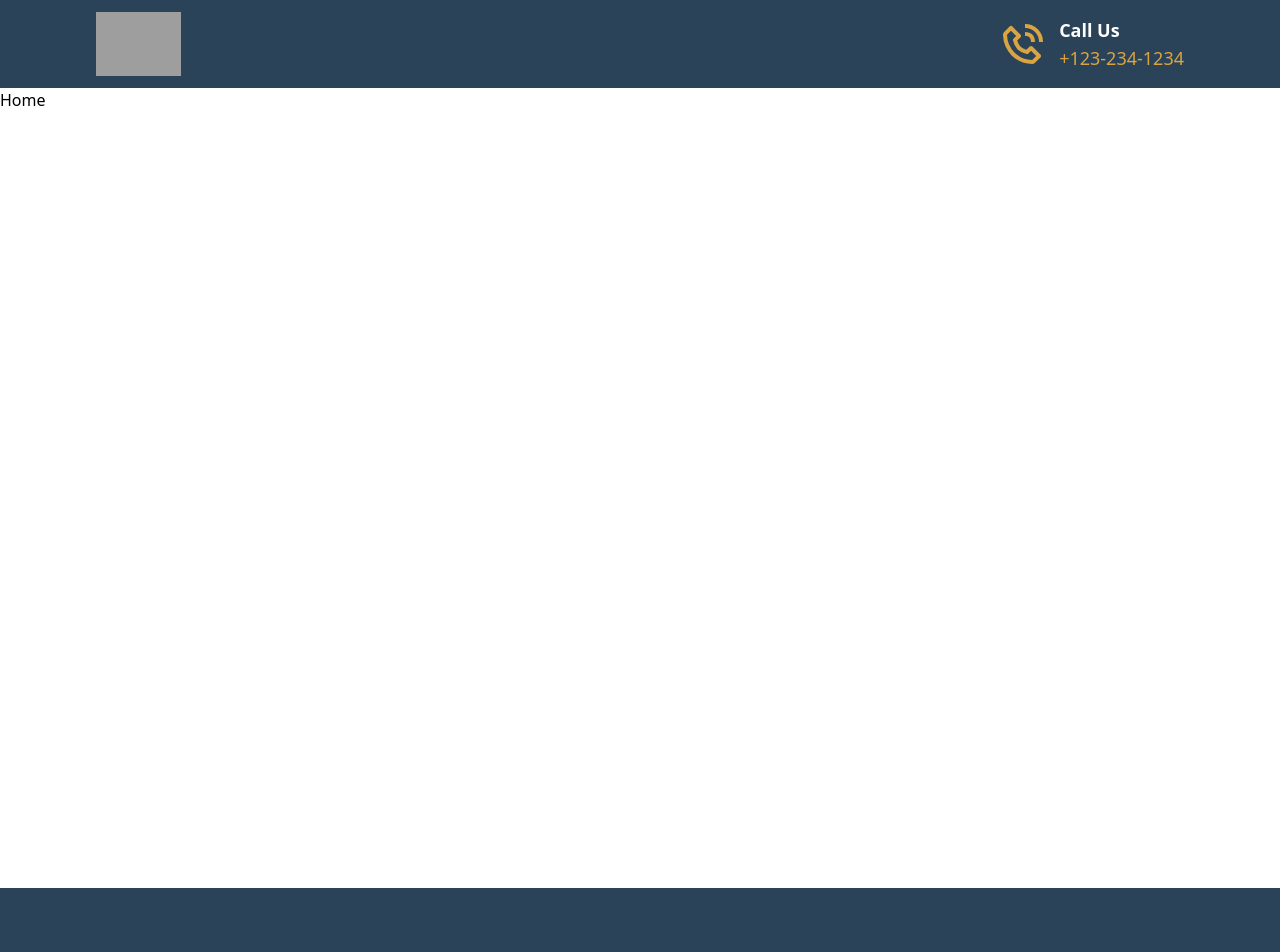
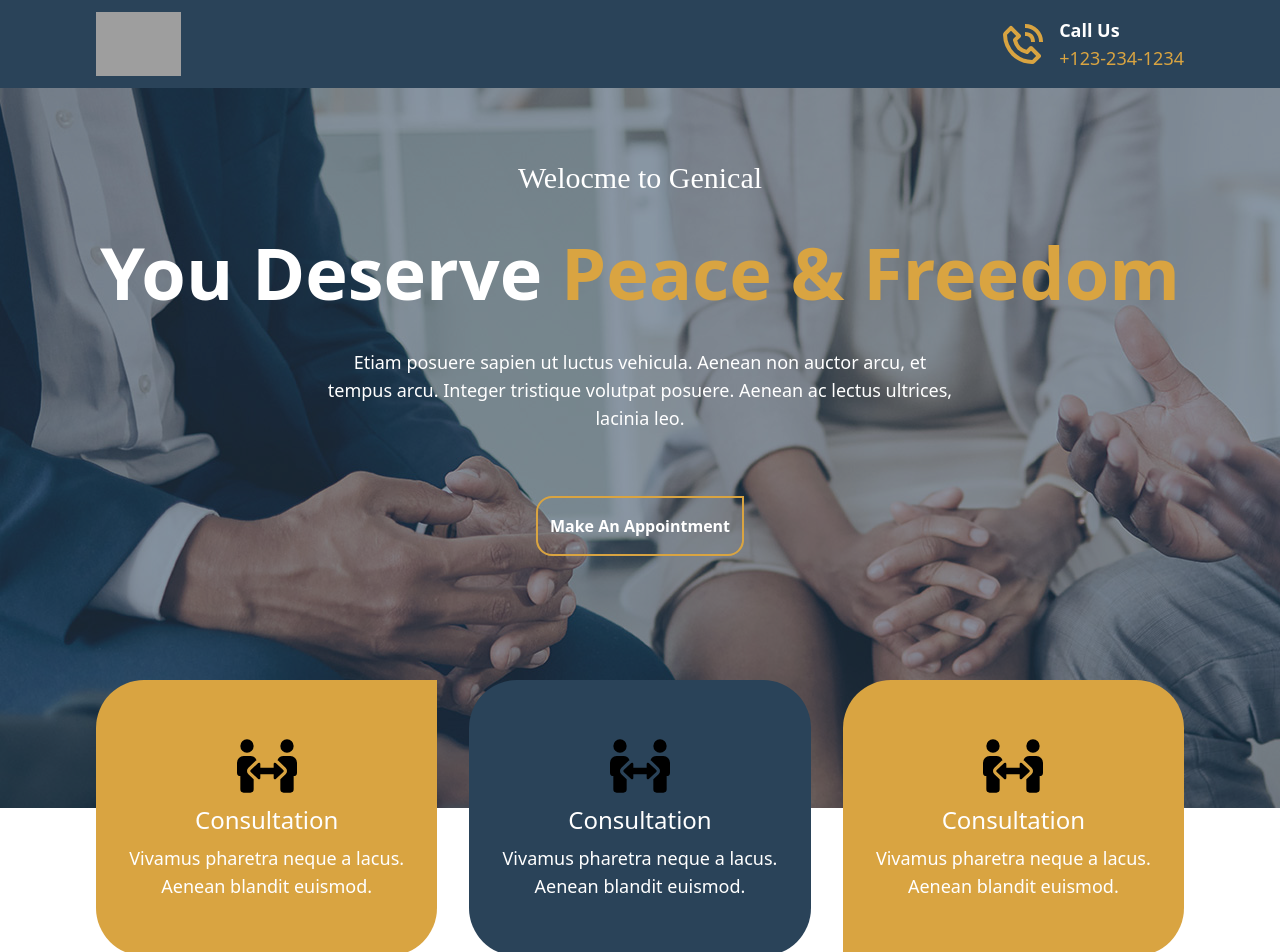
Before and after one commit to paldebarun/Abhil, a React (Vite) app in the folder client/: page / in a window 1280 px wide. Shown: the top 952 px of the page. Built offline with nearby package versions, Linux system fonts and the light colour scheme; grey boxes are pictures that could not be loaded.

Commit message:
Some Home Page Component Completed

```diff
--- a/client/src/components/AboutUs/AboutUs.jsx
+++ b/client/src/components/AboutUs/AboutUs.jsx
@@ -19,7 +19,24 @@ const AboutUs = ({ setActiveUrl }) => {
       {/* About Content */}
       <div className="w-full pt-[8rem] ">
         {/* About  */}
-        <div className="w-full px-5 lg:px-[4rem] xl:px-[6rem] mb-[8rem] flex items-center gap-[4rem] lg:gap-[2rem] xl:gap-[4rem] flex-col-reverse  lg:flex-row transition-all duration-300">
+        <About />
+
+        {/* Community Trust  */}
+        <CommunityTrust />
+
+        {/* Why Choose Us  */}
+        <WhyChooseUs />
+
+        {/* Experiance People  */}
+        <ExperiencedPeople />
+      </div>
+    </div>
+  );
+};
+
+export const About = () => {
+  return (
+    <div className="w-full px-5 lg:px-[4rem] xl:px-[6rem] pb-[8rem] flex items-center gap-[4rem] lg:gap-[2rem] xl:gap-[4rem] flex-col-reverse  lg:flex-row transition-all duration-300">
       {/* Left About Contet  */}
       <div className=" lg:w-[50%]">
         <div>
@@ -42,9 +59,9 @@ const AboutUs = ({ setActiveUrl }) => {
               wordSpacing: "1px",
             }}
           >
-                Lorem ipsum, dolor sit amet consectetur adipisicing elit. Quis
-                ipsam explicabo, aspernatur totam quibabo, aspernatur totam
-                quibabo, aspernatur totam quibusdam unde?
+            Lorem ipsum, dolor sit amet consectetur adipisicing elit. Quis ipsam
+            explicabo, aspernatur totam quibabo, aspernatur totam quibabo,
+            aspernatur totam quibusdam unde?
           </p>
 
           <p
@@ -65,9 +82,7 @@ const AboutUs = ({ setActiveUrl }) => {
               <HiOutlineUserGroup />
             </div>
             <div>
-                  <h1 className="  text-2xl font-medium">
-                    Expert Psychologist
-                  </h1>
+              <h1 className="  text-2xl font-medium">Expert Psychologist</h1>
               <p className="text-lg text-text_color1 break-all">
                 Etiam posuere sapien ut sed vehicula aenean non.
               </p>
@@ -89,8 +104,8 @@ const AboutUs = ({ setActiveUrl }) => {
 
         <div className="p-7 border-l-2 border-secondary_color rounded-tl-3xl">
           <p className=" font-[cursive] text-xl text-text_color1">
-                “Vestibulum blandit felis a auctor efficitur. In in erated nec
-                ipsum eleifend lacinia in nec libero sed dictum magna.”
+            “Vestibulum blandit felis a auctor efficitur. In in erated nec ipsum
+            eleifend lacinia in nec libero sed dictum magna.”
           </p>
         </div>
       </div>
@@ -116,21 +131,10 @@ const AboutUs = ({ setActiveUrl }) => {
         </div>
       </div>
     </div>
-
-        {/* Community Trust  */}
-        <CommunityTrust />
-
-        {/* Why Choose Us  */}
-        <WhyChooseUs />
-
-        {/* Experiance People  */}
-        <ExperiencedPeople />
-      </div>
-    </div>
   );
 };
 
-const WhyChooseUs = () => {
+export const WhyChooseUs = () => {
   const SkillSet = [
     {
       title: "Confidentiality",
@@ -274,7 +278,7 @@ const WhyChooseUs = () => {
   );
 };
 
-const ExperiencedPeople = () => {
+export const ExperiencedPeople = () => {
   const People = [
     {
       title: "Emily Spector",
@@ -398,7 +402,7 @@ const ExperiencedPeople = () => {
   );
 };
 
-const CommunityTrust = () => {
+export const CommunityTrust = () => {
   return (
     <div
       className="w-full  bg-fixed relative mb-[8rem] "
--- a/client/src/components/Appointment/Appointment.jsx
+++ b/client/src/components/Appointment/Appointment.jsx
@@ -3,6 +3,20 @@ import { FaUserSecret, FaRegAddressBook, FaRegClock } from "react-icons/fa";
 import PageHeader from "../Layout/PageHeader";
 
 const Appointment = () => {
+  return (
+    <div className="w-full min-h-[100vh] bg-background_color">
+      {/* PageHeader  */}
+      <PageHeader title1={"Appoinment"} title2={""} />
+
+      {/* Appintment Content  */}
+      <div className="pt-[6rem]">
+        <AppointmentForm />
+      </div>
+    </div>
+  );
+};
+
+export const AppointmentForm = () => {
   const [name, setName] = useState();
   const [email, setEmail] = useState();
   const [phone, setPhone] = useState();
@@ -27,24 +41,20 @@ const Appointment = () => {
     },
   ];
 
+  // Submit Form Handler
+  const submitHandler = (e) => {
+    e.preventDefault();
+    console.log(name, email, phone, services, date);
+  };
+
   //Styled
   const groupStyle = "flex flex-col mb-[1rem]";
   const labelStyle = "text-lg font-medium mb-[0.3rem]";
   const inputStyle =
     "p-4 rounded-2xl border-[1px] outline-none border-black bg-background_color text-text_color1 ";
 
-  // Submit Form Handler
-  const submitHandler = (e) => {
-    e.preventDefault();
-    console.log(name, email, phone, services, date);
-  };
-
   return (
-    <div className="w-full min-h-[100vh] bg-background_color">
-      {/* PageHeader  */}
-      <PageHeader title1={"Appoinment"} title2={""} />
-
-      <div className="w-full px-5 lg:px-[4rem] xl:px-[8rem] py-[5rem] flex gap-[4rem] lg:gap-[2rem] xl:gap-[4rem] flex-col-reverse  lg:flex-row  transition-all duration-300 ">
+    <div className="w-full px-5 lg:px-[4rem] xl:px-[8rem] pb-[8rem] flex gap-[4rem] lg:gap-[2rem] xl:gap-[4rem] flex-col-reverse  lg:flex-row  transition-all duration-300 ">
       {/* Appointment Send Form */}
       <div className="lg:w-[45%] animate-slideright">
         <form className="h-full" onSubmit={submitHandler}>
@@ -166,9 +176,7 @@ const Appointment = () => {
         <article className="w-full flex flex-col gap-4">
           {contactDetails.map((item, index) => (
             <div key={index} className="flex gap-4 mb-4">
-                <div className=" text-6xl text-secondary_color">
-                  {item.icon}
-                </div>
+              <div className=" text-6xl text-secondary_color">{item.icon}</div>
               <div>
                 <span className="text-2xl font-medium"> {item.title}</span>
                 <p className="text-lg text-text_color1 ">{item.content}</p>
@@ -178,8 +186,6 @@ const Appointment = () => {
         </article>
       </div>
     </div>
-    </div>
   );
 };
-
 export default Appointment;
--- a/client/src/components/Home/Home.jsx
+++ b/client/src/components/Home/Home.jsx
@@ -1,7 +1,103 @@
 import React from "react";
+import homeBack from "../../assets/AboutUs/communityTrust.jpg";
+import {
+  About,
+  CommunityTrust,
+  ExperiencedPeople,
+  WhyChooseUs,
+} from "../AboutUs/AboutUs";
+import { AppointmentForm } from "../Appointment/Appointment";
+import { FaPeopleArrows } from "react-icons/fa";
 
 const Home = () => {
-  return <div className="w-full min-h-[100vh]  ">Home</div>;
+  return (
+    <div className="w-full min-h-[100vh]  ">
+      {/* Home Content  */}
+      <div>
+        {/* Intro  */}
+        <div
+          className="w-full h-[90vh] relative "
+          style={{
+            backgroundImage: `url(${homeBack})`,
+          }}
+        >
+          {/* Overlay  */}
+          <div className=" absolute w-full h-full top-0 left-0 bg-primary_color bg-opacity-50"></div>
+
+          {/* Intro Conent  */}
+          <div className="w-full h-full absolute top-[10%] flex flex-col gap-10 items-center text-center  z-10 transition-all duration-300">
+            <h3 className=" text-white text-3xl font-[cursive] animate-slideBottom">
+              Welocme to Genical
+            </h3>
+
+            <h1 className=" text-white text-5xl lg:text-7xl font-bold animate-slideup">
+              You Deserve{" "}
+              <span className=" text-secondary_color">Peace & Freedom</span>
+            </h1>
+
+            <p className="md:w-[50%] text-center  text-white text-lg">
+              Etiam posuere sapien ut luctus vehicula. Aenean non auctor arcu,
+              et tempus arcu. Integer tristique volutpat posuere. Aenean ac
+              lectus ultrices, lacinia leo.
+            </p>
+
+            <div>
+              <button className="px-3 py-4 mt-6 font-semibold text-white bg-transparent border-2 border-secondary_color  rounded-b-2xl rounded-tl-2xl hover:bg-secondary_color  transition-all duration-300">
+                Make An Appointment
+              </button>
+            </div>
+          </div>
+        </div>
+
+        <div className="flex flex-col md:flex-row gap-8 w-full px-5 lg:px-[4rem] xl:px-[6rem] animate-slideup pb-[8rem] mt-[-8rem] transition-all duration-300">
+          <div className="text-center bg-secondary_color flex flex-col gap-2 items-center justify-center py-14 px-6 rounded-l-[3rem] rounded-br-[3rem]">
+            <span className=" text-6xl">
+              <FaPeopleArrows />
+            </span>
+            <h2 className=" text-white text-2xl font-medium">Consultation</h2>
+            <p className=" text-lg text-white ">
+              Vivamus pharetra neque a lacus. Aenean blandit euismod.
+            </p>
+          </div>
+
+          <div className="text-center bg-primary_color flex flex-col  gap-2 items-center justify-center py-14 px-6 rounded-[3rem]">
+            <span className=" text-6xl">
+              <FaPeopleArrows />
+            </span>
+            <h2 className=" text-white text-2xl font-medium">Consultation</h2>
+            <p className=" text-lg text-white ">
+              Vivamus pharetra neque a lacus. Aenean blandit euismod.
+            </p>
+          </div>
+
+          <div className="text-center bg-secondary_color flex flex-col  gap-2 items-center justify-center  py-14 px-6 rounded-r-[3rem] rounded-tl-[3rem]">
+            <span className=" text-6xl">
+              <FaPeopleArrows />
+            </span>
+            <h2 className=" text-white text-2xl font-medium">Consultation</h2>
+            <p className=" text-lg text-white ">
+              Vivamus pharetra neque a lacus. Aenean blandit euismod.
+            </p>
+          </div>
+        </div>
+
+        {/* About  */}
+        <About />
+
+        {/* Community trust  */}
+        <CommunityTrust />
+
+        {/* Why Choose */}
+        <WhyChooseUs />
+
+        {/* Experiance People  */}
+        <ExperiencedPeople />
+
+        {/* Appointment */}
+        <AppointmentForm />
+      </div>
+    </div>
+  );
 };
 
 export default Home;
```
Lines whose indentation alone changed are shown as unchanged.
